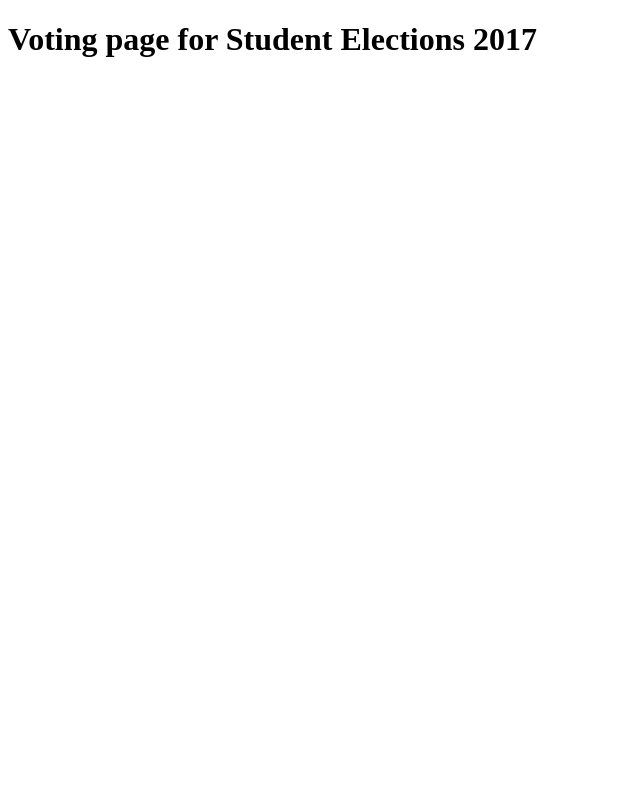
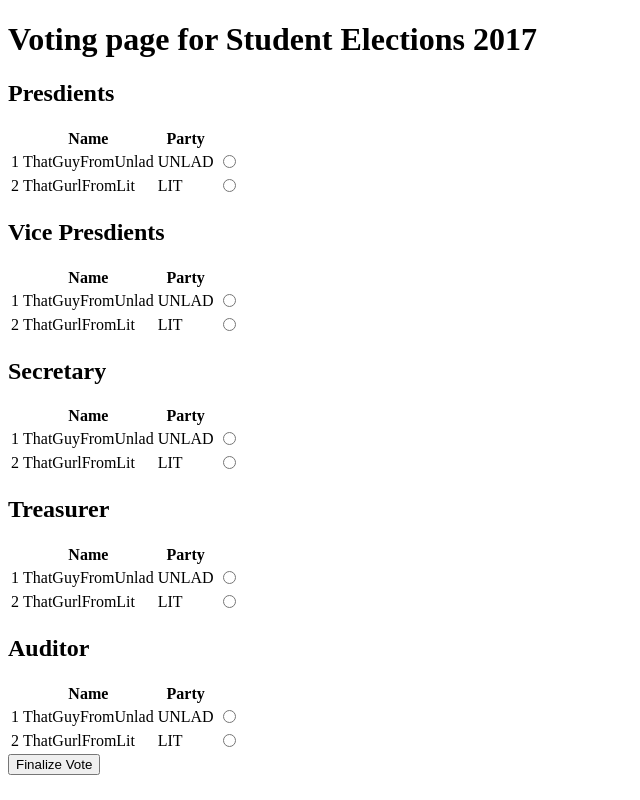
Before and after one commit to jetsalinas/sc-elections-2017, a Flask app: page /vote in a window 1280 px wide. Shown: the whole page, without its empty margins (0-640 px from the left). Run offline with Flask 2, Linux system fonts and the light colour scheme; the visitor is signed in with stand-in values (Sample User, id 1); parts of the project's set-up code (start-up, migrations or seed data) failed here and were passed over.

Commit message:
Added Temporary Content for Template HTMLs

```diff
--- a/main.py
+++ b/main.py
@@ -177,15 +177,11 @@ def main_page():
 
 @app.route('/login', methods=['GET', 'POST'])
 def login_page():
-    #SKIP LOG IN PAGE IF A USER IS ALREADY LOGGED IN
-
-    if validate_session():
-        if session['username']:
-            return redirect(url_for('vote_page'))
     #PROCESS LOGIN REQUESTS
     if request.method == 'POST':
-        username = request.form['username']
-        password = request.form['password']
+        recievedInput = request.get_json(force=True)
+        username = recievedInput['username']
+        password = recievedInput['password']
         if validate_login(username=username, password=password):
             return redirect(url_for('vote_page'))
     #SHOW LOGIN PAGE
--- a/templates/login.html
+++ b/templates/login.html
@@ -21,7 +21,7 @@
   <form action="/login" method="POST">
     Username: <input type="text" name="username"><br>
     Password: <input type="password" name="password"><br>
-    <input type="submit" value="Submit">
+    <input type="submit" value="Log In">
   </form>
 </body>
 
--- a/templates/logout.html
+++ b/templates/logout.html
@@ -18,6 +18,7 @@
 
 <body>
   <h1>Logout page for Student Elections 2017</h1>
+  <h2>You have successfully voted. Thank you.</h2>
 </body>
 
 </html>
--- a/templates/vote.html
+++ b/templates/vote.html
@@ -18,6 +18,122 @@
 
 <body>
   <h1>Voting page for Student Elections 2017</h1>
+  <h2>Presdients</h2>
+  <form action="/vote" method="POST">
+      <table class="table">
+          <tr>
+            <th></th>
+            <th>Name</th>
+            <th>Party</th>
+            <th></th>
+          </tr>
+          <tr>
+            <td>1</td>
+            <td>ThatGuyFromUnlad</td>
+            <td>UNLAD</td>
+            <td><input type="radio" name="voteChoice"></td>
+          </tr>
+          <tr>
+            <td>2</td>
+            <td>ThatGurlFromLit</td>
+            <td>LIT</td>
+            <td><input type="radio" name="voteChoice"></td>
+          </tr>
+        </table>
+  </form>
+  <h2>Vice Presdients</h2>
+  <form action="/vote" method="POST">
+    <table class="table">
+        <tr>
+          <th></th>
+          <th>Name</th>
+          <th>Party</th>
+          <th></th>
+        </tr>
+        <tr>
+          <td>1</td>
+          <td>ThatGuyFromUnlad</td>
+          <td>UNLAD</td>
+          <td><input type="radio" name="voteChoice"></td>
+        </tr>
+        <tr>
+          <td>2</td>
+          <td>ThatGurlFromLit</td>
+          <td>LIT</td>
+          <td><input type="radio" name="voteChoice"></td>
+        </tr>
+      </table>
+  </form>
+  <h2>Secretary</h2>
+  <form action="/vote" method="POST">
+    <table class="table">
+        <tr>
+          <th></th>
+          <th>Name</th>
+          <th>Party</th>
+          <th></th>
+        </tr>
+        <tr>
+          <td>1</td>
+          <td>ThatGuyFromUnlad</td>
+          <td>UNLAD</td>
+          <td><input type="radio" name="voteChoice"></td>
+        </tr>
+        <tr>
+          <td>2</td>
+          <td>ThatGurlFromLit</td>
+          <td>LIT</td>
+          <td><input type="radio" name="voteChoice"></td>
+        </tr>
+      </table>
+  </form>
+  <h2>Treasurer</h2>
+  <form action="/vote" method="POST">
+    <table class="table">
+        <tr>
+          <th></th>
+          <th>Name</th>
+          <th>Party</th>
+          <th></th>
+        </tr>
+        <tr>
+          <td>1</td>
+          <td>ThatGuyFromUnlad</td>
+          <td>UNLAD</td>
+          <td><input type="radio" name="voteChoice"></td>
+        </tr>
+        <tr>
+          <td>2</td>
+          <td>ThatGurlFromLit</td>
+          <td>LIT</td>
+          <td><input type="radio" name="voteChoice"></td>
+        </tr>
+      </table>
+  </form>
+  <h2>Auditor</h2>
+  <form action="/vote" method="POST">
+    <table class="table">
+        <tr>
+          <th></th>
+          <th>Name</th>
+          <th>Party</th>
+          <th></th>
+        </tr>
+        <tr>
+          <td>1</td>
+          <td>ThatGuyFromUnlad</td>
+          <td>UNLAD</td>
+          <td><input type="radio" name="voteChoice"></td>
+        </tr>
+        <tr>
+          <td>2</td>
+          <td>ThatGurlFromLit</td>
+          <td>LIT</td>
+          <td><input type="radio" name="voteChoice"></td>
+        </tr>
+      </table>
+      <input type="submit" value="Finalize Vote">
+  </form>
 </body>
 
 </html>
```
Also changed, not shown: templates/verify.html (+34 -0 lines), 1 other file.
